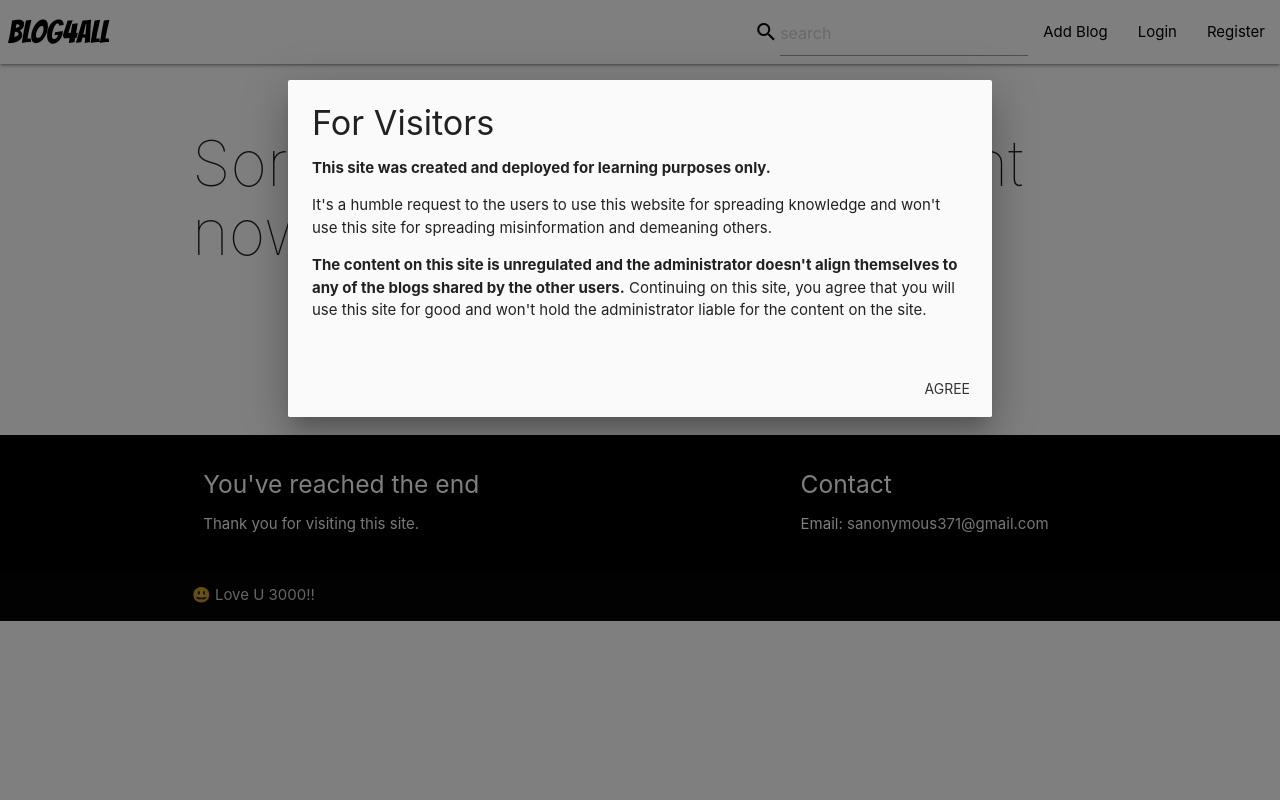
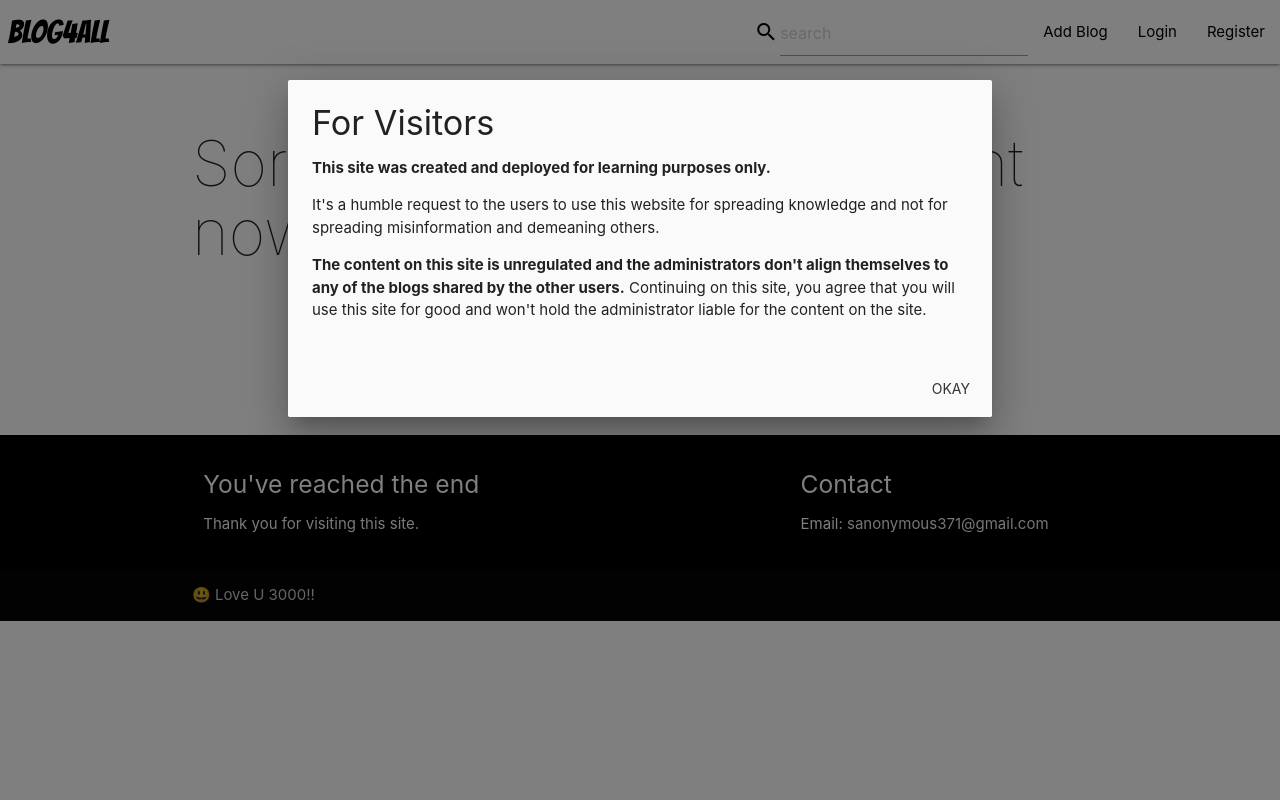
Before and after one commit to hrisbh10/Blog4All, a Django app: page / in a window 1280 px wide. Run offline with Django 3.2, Linux system fonts and the light colour scheme; data that the repository does not hold is empty; some libraries are stand-ins or nearby versions.

Commit message:
content beautification

```diff
--- a/blog/templates/blog/home.html
+++ b/blog/templates/blog/home.html
@@ -16,7 +16,7 @@
           M.toast({html: tutBlog,displayLength: "5000"})
         </script>
       {% endif %}
-      <div class="col s12 m6">
+      <div class="col s12">
         <a href="{% url 'blog:blogpage' bb.blog_slug %}">
           <div class="card white-grey darken-2 hoverable">
             <div class="card-content black-text">
--- a/blog/templates/blog/includes/infomodal.html
+++ b/blog/templates/blog/includes/infomodal.html
@@ -3,11 +3,11 @@
   <div class="modal-content">
     <h4>For Visitors</h4>
     <p><b>This site was created and deployed for learning purposes only.</b></p>
-    <p>It's a humble request to the users to use this website for spreading knowledge and won't use this site for spreading misinformation and demeaning others.</p>
-    <p><b>The content on this site is unregulated and the administrator doesn't align themselves to any of the blogs shared by the other users.</b> Continuing on this site, you agree that you will use this site for good and won't hold the administrator liable for the content on the site.</p>
+    <p>It's a humble request to the users to use this website for spreading knowledge and not for spreading misinformation and demeaning others.</p>
+    <p><b>The content on this site is unregulated and the administrators don't align themselves to any of the blogs shared by the other users.</b> Continuing on this site, you agree that you will use this site for good and won't hold the administrator liable for the content on the site.</p>
   </div>
   <div class="modal-footer">
-    <a href="#!" class="modal-close waves-effect waves-green btn-flat">Agree</a>
+    <a href="#!" class="modal-close waves-effect waves-green btn-flat">Okay</a>
   </div>
 </div>
 <script>
```
